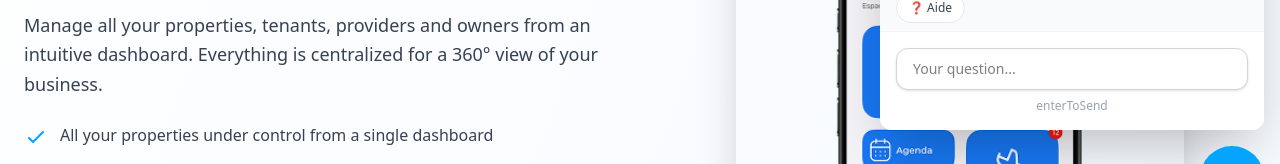
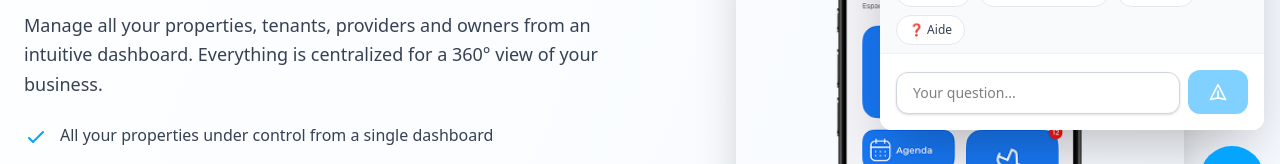
Before and after one commit to vernay/biloki, a Next.js app: page /en/fonctionnalites/4-interfaces in a window 1280 px wide. Both pictures are taken after a click on the button 1232 px from the left and 752 px from the top of the page. Shown: the part 574-738 px from the top of the page. Built offline with nearby package versions, Linux system fonts and the light colour scheme; no server answers.

Commit message:
UX: remettre bouton envoyer, enlever texte enterToSend

```diff
--- a/components/ChatBot.tsx
+++ b/components/ChatBot.tsx
@@ -1190,8 +1190,16 @@ export default function ChatBot() {
               className="flex-1 border border-gray-300 rounded-lg sm:rounded-xl px-3 sm:px-4 py-3 sm:py-2.5 focus:outline-none focus:ring-2 focus:ring-primary/50 focus:border-primary text-base sm:text-sm bg-white transition-all shadow-sm"
               disabled={isLoading}
             />
+            <button
+              onClick={() => handleSendMessage()}
+              disabled={isLoading || !inputValue.trim()}
+              className="bg-primary text-white rounded-lg sm:rounded-xl px-4 sm:px-5 py-3 sm:py-2.5 hover:bg-[#0391dd] hover:shadow-lg transition-all disabled:opacity-50 disabled:cursor-not-allowed transform hover:scale-105 disabled:hover:scale-100 flex-shrink-0 font-medium text-base sm:text-sm min-h-[44px] min-w-[44px] flex items-center justify-center"
+            >
+              <svg className="w-5 h-5" fill="none" stroke="currentColor" viewBox="0 0 24 24">
+                <path strokeLinecap="round" strokeLinejoin="round" strokeWidth={2} d="M12 19l9 2-9-18-9 18 9-2zm0 0v-8" />
+              </svg>
+            </button>
           </div>
-          <p className="text-xs text-gray-400 mt-2 text-center">{getT('enterToSend') || 'Appuyez sur Entrée pour envoyer'}</p>
         </div>
       </div>
 
```
